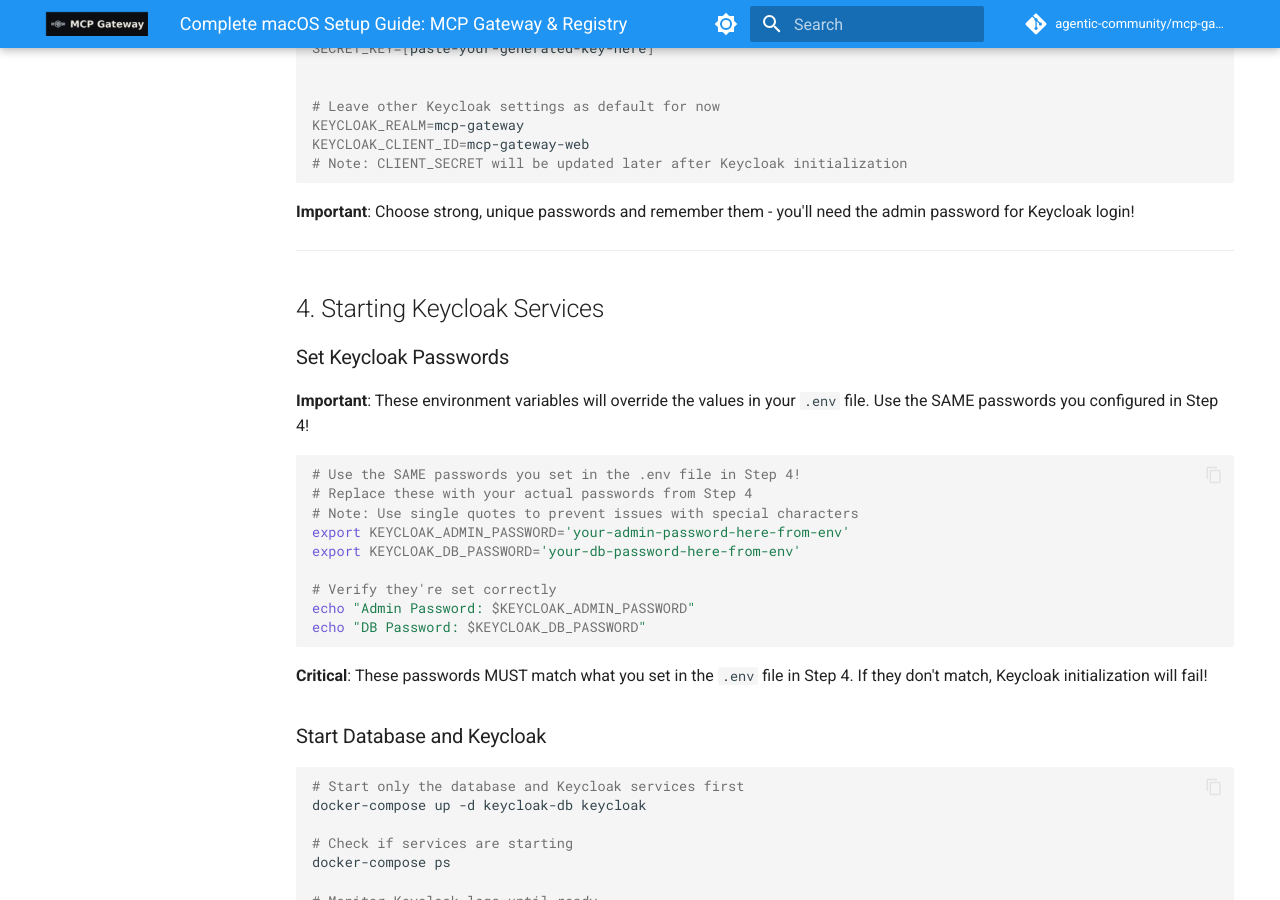
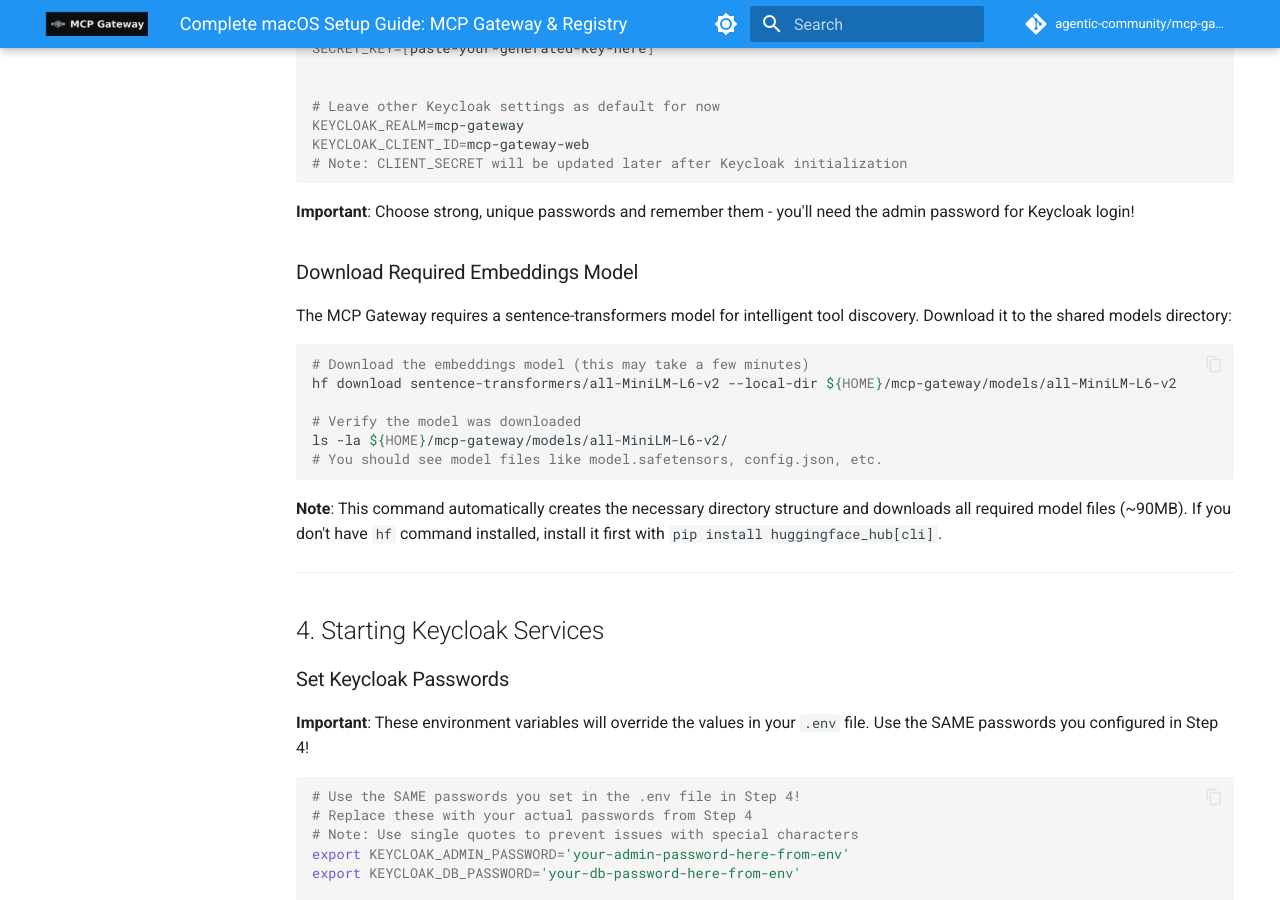
Before and after one commit to yubingjiaocn/mcp-gateway-registry, an MkDocs documentation site: the page built from docs/macos-setup-guide.md, in a window 1280 px wide and 900 px high, scrolled down 2524 px. Built offline with MkDocs 1.6.1 and Material for MkDocs 9.7.7, drawn with Linux system fonts in a browser that asks for light colours; comment, search, counter and statistics services are not loaded.

Commit message:
Remove model download from entrypoint (#176)
* Remove automatic model download from registry entrypoint

Replace automatic model download with warning message and instructions.
This allows users to pre-download the model to avoid runtime downloads
while providing fallback instructions if the model is missing.

- Remove automatic download of sentence-transformers model
- Add helpful warning when model is not found
- Provide clear download instructions to users
- Registry continues to work with runtime model download as fallback

* Add embeddings model download step to README quick start

* Add embeddings model download to complete setup guide

* Add embeddings model download to macOS setup guide

````diff
--- a/docs/macos-setup-guide.md
+++ b/docs/macos-setup-guide.md
@@ -103,6 +103,21 @@
 ```
 
 **Important**: Choose strong, unique passwords and remember them - you'll need the admin password for Keycloak login!
+
+### Download Required Embeddings Model
+
+The MCP Gateway requires a sentence-transformers model for intelligent tool discovery. Download it to the shared models directory:
+
+```bash
+# Download the embeddings model (this may take a few minutes)
+hf download sentence-transformers/all-MiniLM-L6-v2 --local-dir ${HOME}/mcp-gateway/models/all-MiniLM-L6-v2
+
+# Verify the model was downloaded
+ls -la ${HOME}/mcp-gateway/models/all-MiniLM-L6-v2/
+# You should see model files like model.safetensors, config.json, etc.
+```
+
+**Note**: This command automatically creates the necessary directory structure and downloads all required model files (~90MB). If you don't have `hf` command installed, install it first with `pip install huggingface_hub[cli]`.
 
 ---
 
````
Also changed, not shown: README.md (+13 -7 lines), docs/complete-setup-guide.md (+15 -0 lines), 1 other file.
